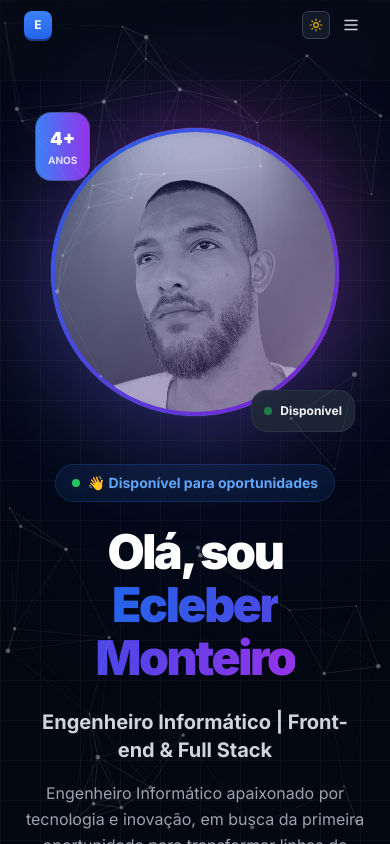
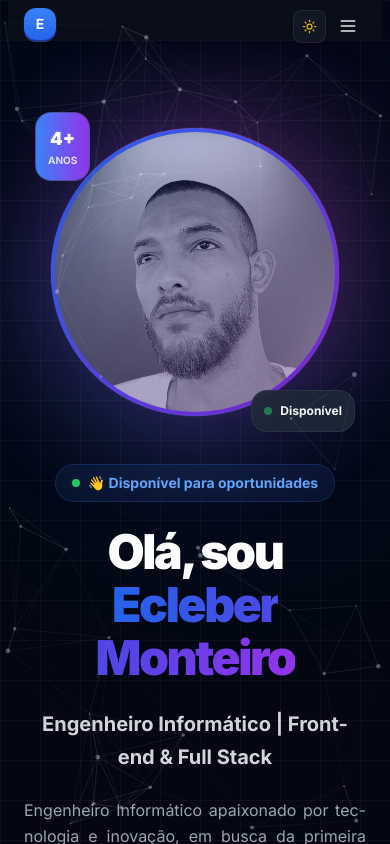
Before and after one commit to getcode7/MyPort, a Next.js app: page / in a window 390 px wide. Shown: the top 844 px of the page. Built offline with nearby package versions, Linux system fonts and the light colour scheme.

Commit message:
Fix: Hero, navbar: layout

```diff
--- a/src/app/page.tsx
+++ b/src/app/page.tsx
@@ -348,7 +348,7 @@ export default function Home() {
                     <h3 className="text-3xl font-black mb-4 group-hover:text-transparent group-hover:bg-clip-text group-hover:bg-gradient-to-r group-hover:from-blue-600 group-hover:to-purple-600 transition-all">
                       {project.title}
                     </h3>
-                    <p className="text-gray-600 dark:text-gray-400 font-medium mb-8 leading-relaxed">
+                    <p className="text-gray-600 dark:text-gray-400 font-medium mb-8 leading-relaxed text-justify">
                       {project.description}
                     </p>
                     <div className="flex gap-6">
--- a/src/components/Hero.tsx
+++ b/src/components/Hero.tsx
@@ -249,12 +249,34 @@ const ContentColumn = memo(function ContentColumn({
       </motion.h1>
 
       {/* Role / Cargo */}
-      <motion.p variants={itemVariants} className="text-xl md:text-2xl font-bold text-gray-600 dark:text-gray-300 mb-4">
+      <motion.p variants={itemVariants} className="
+          text-xl
+          md:text-2xl
+          font-bold
+          text-gray-600
+          dark:text-gray-300
+          max-w-2xl
+          mb-6
+          leading-relaxed
+          hyphens-auto
+          break-words            mx-auto">
         {PERSONAL_DATA.role}
       </motion.p>
 
       {/* Bio */}
-      <motion.p variants={itemVariants} className="text-base md:text-lg text-gray-500 dark:text-gray-400 max-w-2xl lg:max-w-full mb-6 leading-relaxed">
+      <motion.p variants={itemVariants} className="
+            text-base
+            md:text-lg
+            text-gray-500
+            dark:text-gray-400
+            max-w-2xl
+            lg:max-w-full
+            mb-6
+            leading-relaxed
+            text-justify
+            hyphens-auto
+            break-words
+            mx-auto">
         {PERSONAL_DATA.bio}
       </motion.p>
 
--- a/src/components/Navbar.tsx
+++ b/src/components/Navbar.tsx
@@ -1,9 +1,6 @@
 'use client';
 
-// ============================================================================
-// IMPORTS ORGANIZADOS
-// ============================================================================
-import { useState, useEffect, useCallback} from 'react';
+import { useState, useEffect, useMemo } from 'react';
 import Link from 'next/link';
 import {
   motion,
@@ -11,163 +8,209 @@ import {
   useScroll,
   useTransform,
 } from 'framer-motion';
-import { Menu, X, Sun, Moon } from 'lucide-react';
+
+import {
+  Menu,
+  X,
+  Sun,
+  Moon,
+} from 'lucide-react';
+
 import { useTheme } from '@/contexts/ThemeContext';
-
-// ============================================================================
-// 1. CONSTANTES (Mantendo os valores originais)
-// ============================================================================
 
 const NAV_ITEMS = [
   { name: 'Home', href: '/' },
   { name: 'Serviços', href: '/servicos' },
   { name: 'Portfólio', href: '/portfolio' },
   { name: 'Sobre', href: '/sobre' },
-] as const;
-
-// ============================================================================
-// 2. COMPONENTE PRINCIPAL (Exatamente mesma lógica do original)
-// ============================================================================
+];
 
 export function Navbar() {
   const [isMobileMenuOpen, setIsMobileMenuOpen] = useState(false);
-  const [windowWidth, setWindowWidth] = useState(typeof window !== 'undefined' ? window.innerWidth : 1200);
+  const [windowWidth, setWindowWidth] = useState(
+    typeof window !== 'undefined' ? window.innerWidth : 1200
+  );
+
   const { theme, toggleTheme } = useTheme();
   const { scrollY } = useScroll();
 
-  // Effect para resize (mesmo do original)
   useEffect(() => {
     const handleResize = () => setWindowWidth(window.innerWidth);
     window.addEventListener('resize', handleResize);
     return () => window.removeEventListener('resize', handleResize);
   }, []);
 
-  // Função getCurveDepth (exatamente igual)
-  const getCurveDepth = useCallback((width: number) => {
-    if (width >= 1024) return 90;
-    if (width <= 640) return 0;
-    return ((width - 640) / (1024 - 640)) * 90;
-  }, []);
+  const metrics = useMemo(() => {
+    const width = windowWidth;
+    const t = Math.max(0, Math.min(1, (width - 480) / (1400 - 480)));
+    const p = 90 * t;
+    const px = 16 + t * 90;
+    const h = 40;
 
-  const p = getCurveDepth(windowWidth);
+    // AJUSTE: menuY reduzido para 45px para garantir que não sai do SVG
+    const menuY = t * 33;
 
-  // Paths originais (exatamente iguais)
-  const staticPath = `M0,0 L1000,0 L1000,5 C950,5 850,${p} 500,${p} C150,${p} 50,5 0,5 Z`;
-  const thicknessPath = `M0,5 C50,5 150,${p + 3} 500,${p + 3} C850,${p + 3} 950,5 1000,5 L1000,7 C950,7 850,${p + 6} 500,${p + 6} C150,${p + 6} 50,7 0,7 Z`;
+    const blur = 6 + (1 - t) * 16;
+    const radius = 14 + (1 - t) * 18;
+    const thicknessOpacity = t;
 
-  // Opacidade baseada no scroll (mesmo do original)
-  const navOpacity = useTransform(scrollY, [0, 50], [1, 0.95]);
+    return { t, p, px, h, menuY, blur, radius, thicknessOpacity };
+  }, [windowWidth]);
+
+  const { p, px, h, menuY, blur, radius, thicknessOpacity } = metrics;
+
+  const staticPath = `
+    M0,0
+    L1000,0
+    L1000,${h}
+    C900,${h}
+     800,${h + p}
+     500,${h + p}
+    C200,${h + p}
+     100,${h}
+     0,${h}
+    Z
+  `;
+
+  const thicknessPath = `
+    M0,${h}
+    C100,${h}
+     200,${h + p + 3}
+     500,${h + p + 3}
+    C800,${h + p + 3}
+     900,${h}
+     1000,${h}
+    L1000,${h + 2}
+    C900,${h + 2}
+     800,${h + p + 5}
+     500,${h + p + 5}
+    C200,${h + p + 5}
+     100,${h + 2}
+     0,${h + 2}
+    Z
+  `;
+
+  const navOpacity = useTransform(scrollY, [0, 50], [1, 0.98]);
 
   return (
     <>
       <nav className="fixed top-0 left-0 w-full z-50 pointer-events-none">
         <motion.div
           style={{ opacity: navOpacity }}
-          className="relative w-full h-[80px] sm:h-[100px] md:h-[120px]"
+          className="relative w-full px-2 sm:px-3 md:px-4"
         >
-
-          {/* SVG ANIMADO - Exatamente igual ao original */}
+          {/* Aumentei a altura do wrapper para 160 para não cortar o conteúdo rebaixado */}
+          <div
+            className="relative mx-auto"
+            style={{
+              height: 160,
+            }}
+          >
+            {/* FUNDO (SVG) */}
+            <div className="absolute inset-0 overflow-hidden pointer-events-none">
               <svg
-            viewBox="0 0 1000 120"
-            className="absolute top-0 left-0 w-full h-full"
+                viewBox="0 0 1000 160"
+                className="w-full h-full"
                 preserveAspectRatio="none"
               >
                 <defs>
                   <linearGradient id="navGradient" x1="0%" y1="0%" x2="0%" y2="100%">
-                <stop offset="0%" stopColor={theme === 'dark' ? '#0b0f19' : '#f5f7fb'} />
-                <stop offset="100%" stopColor={theme === 'dark' ? '#0b0f19' : '#f5f7fb'} />
+                    <stop offset="0%" stopColor={theme === 'dark' ? '#0b0f19' : '#f8fafc'} stopOpacity={0.95} />
+                    <stop offset="100%" stopColor={theme === 'dark' ? '#0b0f19' : '#f8fafc'} stopOpacity={0.88} />
                   </linearGradient>
-              <filter id="innerShadow">
-                <feOffset dx="0" dy="1" /><feGaussianBlur stdDeviation="2" result="offset-blur" />
-                <feComposite operator="out" in="SourceGraphic" in2="offset-blur" result="inverse" />
-                <feFlood floodColor="black" floodOpacity="0.08" result="color" />
-                <feComposite operator="in" in="color" in2="inverse" result="shadow" />
-                <feComposite operator="over" in="shadow" in2="SourceGraphic" />
-              </filter>
                 </defs>
-            <motion.path animate={{ d: staticPath }} transition={{ type: 'spring', stiffness: 300, damping: 30 }} fill="black" fillOpacity="0.1" className="blur-md translate-y-1.5" />
-            <motion.path animate={{ d: staticPath }} transition={{ type: 'spring', stiffness: 300, damping: 30 }} fill="url(#navGradient)" filter="url(#innerShadow)" />
-            <motion.path animate={{ d: thicknessPath, opacity: p > 10 ? 1 : 0 }} transition={{ type: 'spring', stiffness: 300, damping: 30 }} fill={theme === 'dark' ? '#161b27' : '#e2e8f0'} />
-          </svg>
 
-          {/* Fundo de Blur para Mobile - Exatamente igual */}
-          <motion.div
-            className="absolute inset-0 md:hidden pointer-events-none"
-            style={{
-              backgroundColor: theme === 'dark' ? 'rgba(11, 15, 25, 0.4)' : 'rgba(245, 247, 251, 0.4)',
-              backdropFilter: `blur(${(90 - p) / 10}px)`,
-              opacity: (90 - p) / 90
-            }}
+                <motion.path
+                  animate={{ d: staticPath }}
+                  transition={{ type: 'spring', stiffness: 140, damping: 24 }}
+                  fill="black"
+                  fillOpacity="0.08"
+                  className="blur-md translate-y-1"
                 />
 
-          {/* CONTEÚDO - Exatamente igual */}
-          <div className="relative z-10 w-full h-full flex items-start justify-center pointer-events-auto">
-            <div className={`
-              w-full max-w-7xl flex items-center justify-between
-              px-6 sm:px-12 md:px-20 lg:px-28
-              h-[50px] sm:h-[60px] md:h-[75px]
-              ${p > 45 ? 'pt-2 md:pt-4' : 'pt-0'}
-              transition-all duration-500
-            `}>
+                <motion.path
+                  animate={{ d: staticPath }}
+                  transition={{ type: 'spring', stiffness: 140, damping: 24 }}
+                  fill="url(#navGradient)"
+                />
 
-              {/* Logo - Exatamente igual */}
+                <motion.path
+                  animate={{ d: thicknessPath, opacity: thicknessOpacity }}
+                  transition={{ type: 'spring', stiffness: 140, damping: 24 }}
+                  fill={theme === 'dark' ? '#1e2433' : '#d1d9e8'}
+                />
+              </svg>
+            </div>
+
+            {/* CONTEÚDO - Ajustado para ser visível */}
+            <div
+              className="relative z-20 w-full pointer-events-auto"
+              style={{ height: '100%' }} // Ocupa a altura total do wrapper
+            >
+              <motion.div
+                animate={{ paddingLeft: px, paddingRight: px }}
+                transition={{ type: 'spring', stiffness: 140, damping: 24 }}
+                className="w-full h-full flex items-start justify-between gap-2 min-w-0 pt-2" // items-start e pt-4 para alinhar o topo
+              >
+                {/* LOGO */}
                 <Link href="/" className="group shrink-0">
-                <div className="w-7 h-7 sm:w-8 sm:h-8 bg-gradient-to-b from-blue-500 to-blue-600 rounded-lg flex items-center justify-center shadow-[0_2px_0_rgb(30,58,138)] group-hover:translate-y-[1px] group-hover:shadow-none transition-all">
-                  <span className="text-white font-bold text-xs sm:text-sm">E</span>
+                  <div className="w-8 h-8 sm:w-9 sm:h-9 rounded-xl bg-gradient-to-b from-blue-500 to-blue-600 flex items-center justify-center shadow-[0_2px_0_rgb(30,58,138)] transition-all group-hover:translate-y-[1px] group-hover:shadow-none">
+                    <span className="text-white font-bold text-sm">E</span>
                   </div>
                 </Link>
 
-              {/* Menu Desktop - Exatamente igual */}
-              <div className="hidden md:flex items-center bg-white/30 dark:bg-gray-800/20 backdrop-blur-sm px-1.5 py-1 rounded-xl border border-white/40 dark:border-gray-700/30 mx-4">
+                {/* MENU - Desktop */}
+                <motion.div
+                  animate={{
+                    opacity: windowWidth > 768 ? 1 : 0,
+                    scale: windowWidth > 768 ? 1 : 0.96,
+                    y: menuY, // Deslocamento para baixo
+                  }}
+                  transition={{ type: 'spring', stiffness: 140, damping: 24 }}
+                  className="hidden md:flex flex-1 justify-center min-w-0"
+                >
+                  <div className="flex items-center min-w-0 overflow-hidden bg-white/40 dark:bg-gray-800/40 backdrop-blur-md px-1 py-1 rounded-2xl border border-white/40 dark:border-gray-700/40 shadow-sm">
                     {NAV_ITEMS.map((item) => (
                       <Link key={item.name} href={item.href}>
-                    <span className="px-3 lg:px-4 py-1.5 text-[12px] lg:text-[13px] font-bold text-gray-600 dark:text-gray-300 hover:text-blue-600 dark:hover:text-blue-400 transition-colors cursor-pointer block">
+                        <span className="px-2 lg:px-3 py-2 text-[11px] lg:text-[12px] font-bold uppercase tracking-wider text-gray-700 dark:text-gray-200 hover:text-blue-600 dark:hover:text-blue-400 transition-colors whitespace-nowrap block">
                           {item.name}
                         </span>
                       </Link>
                     ))}
                   </div>
+                </motion.div>
 
-              {/* Ações - Exatamente igual */}
-              <div className="flex items-center gap-1.5 sm:gap-2 shrink-0">
-                <button onClick={toggleTheme} className="p-1.5 rounded-md bg-gray-50/50 dark:bg-gray-800/50 hover:bg-white dark:hover:bg-gray-700 transition-all border border-gray-100 dark:border-gray-700 shadow-sm">
-                  {theme === 'dark' ? <Sun size={14} className="text-yellow-500" /> : <Moon size={14} className="text-gray-500" />}
+                {/* AÇÕES */}
+                <div className="flex items-center gap-1 sm:gap-2 shrink-0">
+                  <button
+                    onClick={toggleTheme}
+                    className="p-2 rounded-lg bg-white/40 dark:bg-gray-800/40 backdrop-blur-md hover:bg-white/60 dark:hover:bg-gray-700/60 border border-white/40 dark:border-gray-700/40 transition-all shadow-sm"
+                  >
+                    {theme === 'dark' ? <Sun size={15} className="text-yellow-500" /> : <Moon size={15} className="text-gray-700" />}
                   </button>
-                <button onClick={() => setIsMobileMenuOpen(!isMobileMenuOpen)} className="md:hidden p-1.5 text-gray-700 dark:text-gray-300 hover:bg-gray-100 dark:hover:bg-gray-800 rounded-md transition-colors">
-                  {isMobileMenuOpen ? <X size={18} /> : <Menu size={18} />}
+                  <button
+                    onClick={() => setIsMobileMenuOpen(!isMobileMenuOpen)}
+                    className="md:hidden p-2 text-gray-700 dark:text-gray-200 hover:bg-gray-100/50 dark:hover:bg-gray-800/50 rounded-lg transition-colors"
+                  >
+                    {isMobileMenuOpen ? <X size={20} /> : <Menu size={20} />}
                   </button>
                 </div>
+              </motion.div>
             </div>
           </div>
         </motion.div>
       </nav>
 
-      {/* Menu Mobile - Exatamente igual */}
+      {/* MENU MOBILE */}
       <AnimatePresence>
         {isMobileMenuOpen && (
           <>
-            <motion.div
-              initial={{ opacity: 0 }}
-              animate={{ opacity: 1 }}
-              exit={{ opacity: 0 }}
-              onClick={() => setIsMobileMenuOpen(false)}
-              className="fixed inset-0 bg-black/20 backdrop-blur-sm z-[55] md:hidden"
-            />
-            <motion.div
-              initial={{ opacity: 0, scale: 0.95, y: -20 }}
-              animate={{ opacity: 1, scale: 1, y: 0 }}
-              exit={{ opacity: 0, scale: 0.95, y: -20 }}
-              className="fixed top-[60px] left-4 right-4 z-[60] md:hidden"
-            >
+            <motion.div initial={{ opacity: 0 }} animate={{ opacity: 1 }} exit={{ opacity: 0 }} onClick={() => setIsMobileMenuOpen(false)} className="fixed inset-0 bg-black/20 backdrop-blur-sm z-[55]" />
+            <motion.div initial={{ opacity: 0, scale: 0.95, y: -20 }} animate={{ opacity: 1, scale: 1, y: 0 }} exit={{ opacity: 0, scale: 0.95, y: -20 }} className="fixed top-[65px] left-4 right-4 z-[60] md:hidden">
               <div className="bg-white/95 dark:bg-gray-900/95 backdrop-blur-xl rounded-2xl border border-gray-100 dark:border-gray-800 shadow-2xl p-4">
                 <div className="flex flex-col gap-1">
                   {NAV_ITEMS.map((item) => (
-                    <Link
-                      key={item.name}
-                      href={item.href}
-                      onClick={() => setIsMobileMenuOpen(false)}
-                      className="px-4 py-3 text-sm font-bold text-gray-700 dark:text-gray-200 hover:bg-blue-50 dark:hover:bg-blue-900/20 rounded-xl transition-colors flex items-center justify-between group"
-                    >
+                    <Link key={item.name} href={item.href} onClick={() => setIsMobileMenuOpen(false)} className="px-4 py-3 text-sm font-bold text-gray-700 dark:text-gray-200 hover:bg-blue-50 dark:hover:bg-blue-900/20 rounded-xl transition-colors flex items-center justify-between group">
                       {item.name}
                       <div className="w-1.5 h-1.5 rounded-full bg-blue-500 opacity-0 group-hover:opacity-100 transition-opacity" />
                     </Link>
```
Also changed, not shown: src/app/globals.css (line endings or trailing spaces). Lines whose indentation alone changed are shown as unchanged.
